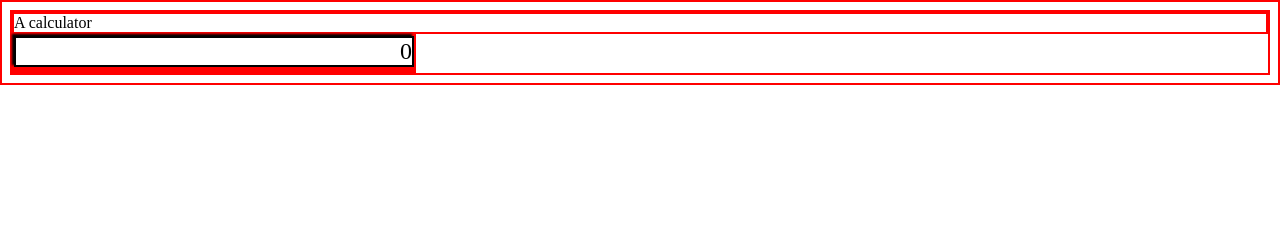
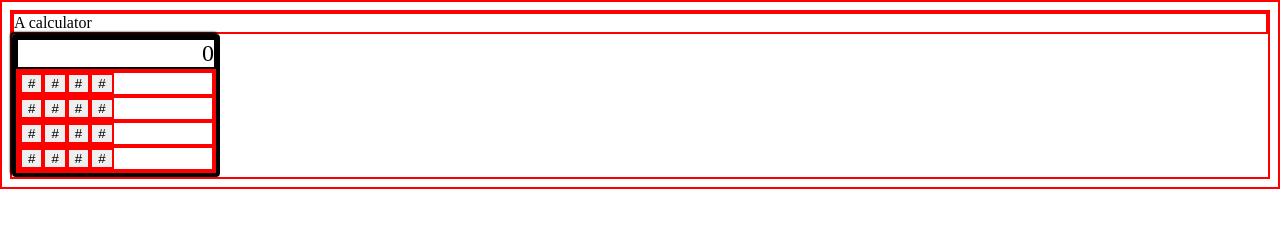
Before and after one commit to aniket-agra/odin-calculator, a plain HTML site: page index.html in a window 1280 px wide. Drawn offline with Linux system fonts and the light colour scheme.

Commit message:
Add grid of calculator buttons

```diff
--- a/css/style.css
+++ b/css/style.css
@@ -3,13 +3,15 @@
 }
 
 .calculator {
-    width: 400px;
+    width: 200px;
+    border: 4px solid black;
+    border-radius: 4px;
+    box-shadow: 2px 2px 2px black;
+    box-shadow: -2px -2px 2px black;
 }
 
 .display {
     border: 2px solid black;
-    box-shadow: 2px 2px 2px black;
-    box-shadow: -2px -2px 2px black;
     font-size: 24px;
     display: flex;
     justify-content: flex-end;
--- a/js/script.js
+++ b/js/script.js
@@ -1,9 +1,15 @@
 let buttonSection = document.querySelector(".buttons");
 
 
+for (let i = 0; i < 4; i++) {
+    let buttonRow = document.createElement("div");
+    for (let j = 0; j < 4; j++) {
+        let buttonCol = document.createElement("button");
+        buttonCol.addEventListener('click', function (e) {
 
-for (let i = 0; i < 10; i++) {
-    let newButton = document.createElement("button");
-    newButton.textContent = i;
-    buttonSection.append()
+        });
+        buttonCol.textContent = "#";
+        buttonRow.append(buttonCol);
+    }
+    buttonSection.append(buttonRow);
 }
```
